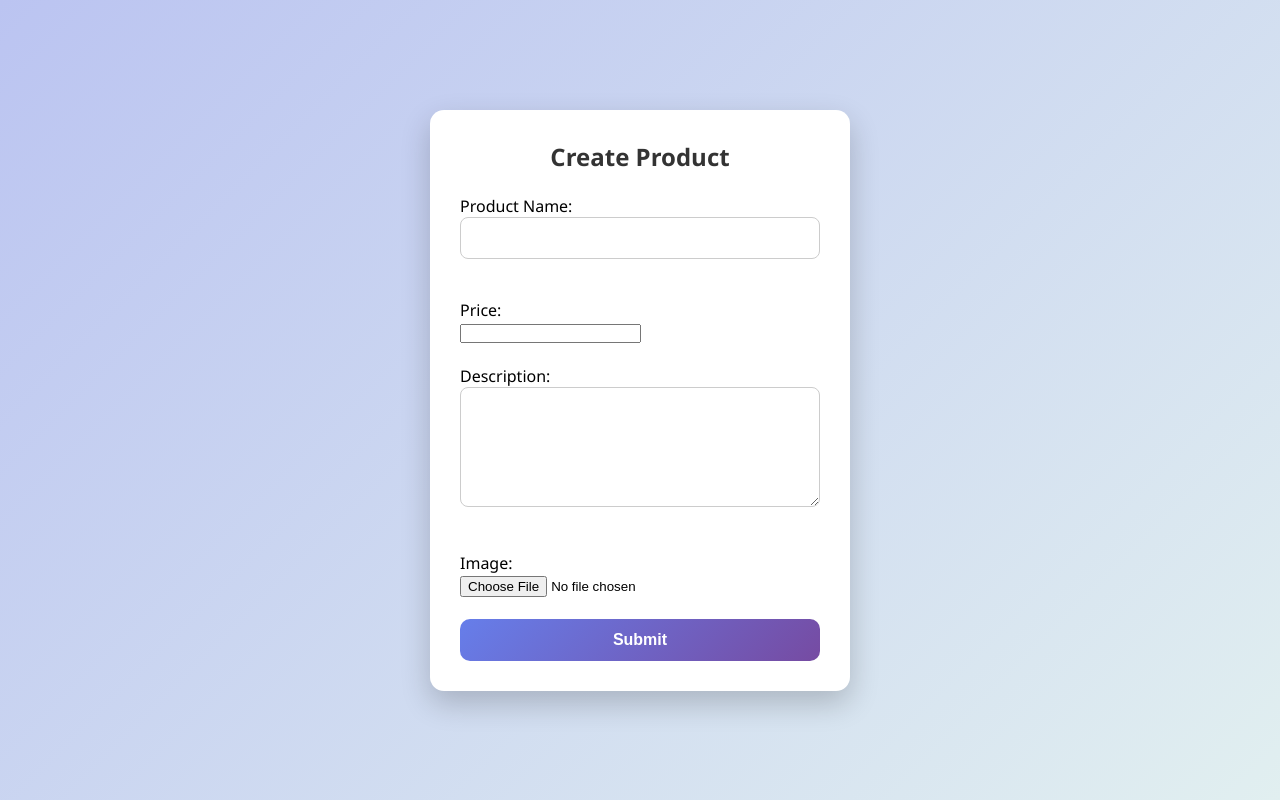
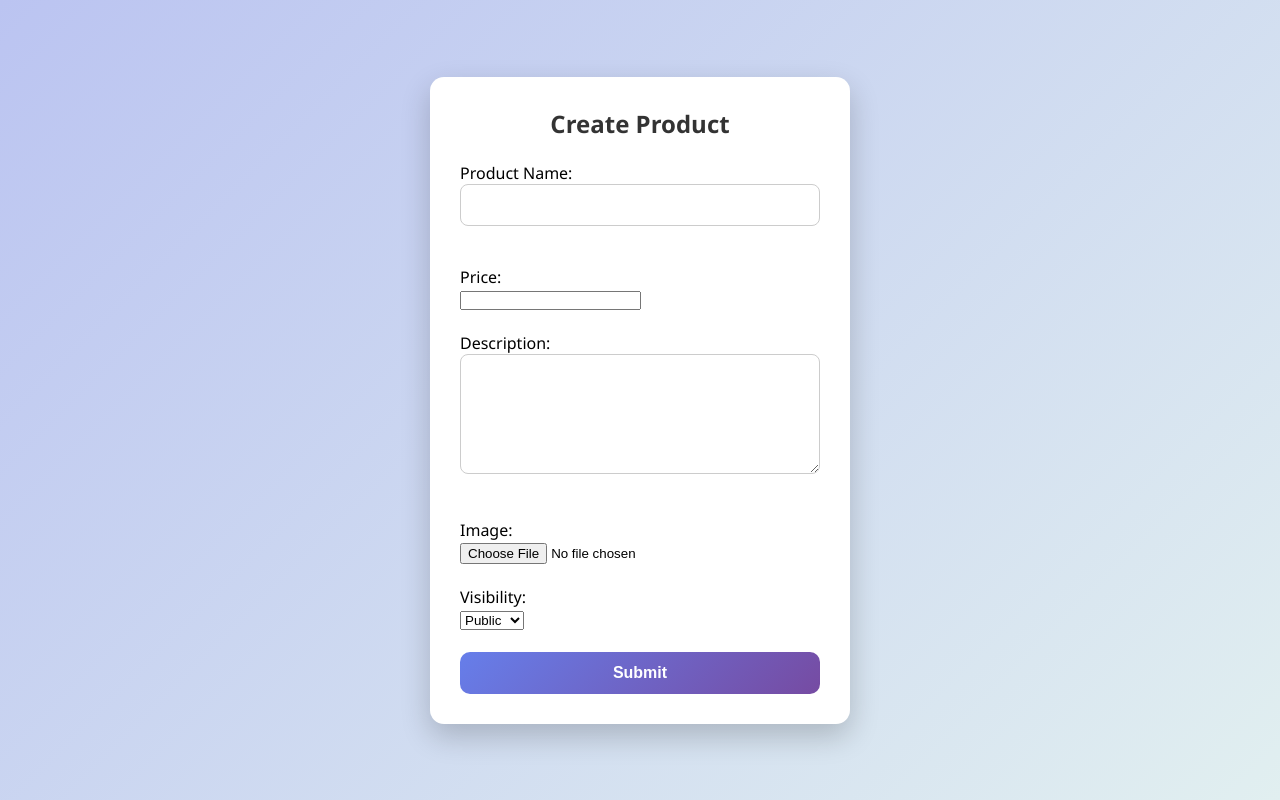
Before and after one commit to srujan2023/Project, a Django app: page /createcart in a window 1280 px wide. Run offline with Django 5.2, Linux system fonts and the light colour scheme.

Commit message:
Products Private Public Option Uploaded

```diff
--- a/mainproject/mainproject/views.py
+++ b/mainproject/mainproject/views.py
@@ -6,11 +6,12 @@ from shopping.models import Shopping
 def home(request):
     if request.user.is_staff:
         visible_articles = articles.objects.all()
+        products = Shopping.objects.all()[:6]
     else:
         visible_articles = articles.objects.filter(visibility=articles.VISIBILITY_PUBLIC)
+        products = Shopping.objects.filter(visibility=Shopping.VISIBILITY_PUBLIC)[:6]
 
     articles_list = visible_articles.order_by('-id')[:5]  # Get latest 5 visible articles
-    products = Shopping.objects.all()[:6]  # Get latest 6 products
     liked_article_ids = []
     disliked_article_ids = []
     if request.user.is_authenticated:
--- a/mainproject/shopping/urls.py
+++ b/mainproject/shopping/urls.py
@@ -4,6 +4,7 @@ from shopping.views import (
     create_cart,
     add_to_cart,
     view_cart,
+    private_products,
     remove_from_cart,
     edit_product,
     buy_product,
@@ -14,6 +15,7 @@ from shopping.views import (
 urlpatterns = [
 
      path('cart', cart, name='cart'),
+     path('cart/private/', private_products, name='private_products'),
      path('cart/items/', view_cart, name='view_cart'),
      path('createcart', create_cart, name='create_cart'),
      path('shopping/add/<int:product_id>/', add_to_cart, name='add_to_cart'),
--- a/mainproject/shopping/views.py
+++ b/mainproject/shopping/views.py
@@ -1,5 +1,5 @@
 from django.shortcuts import redirect, render, get_object_or_404
-from django.http import HttpResponse, JsonResponse
+from django.http import HttpResponse, JsonResponse, HttpResponseForbidden
 from django.contrib.auth.decorators import login_required
 from django.conf import settings
 from django.db.models import Q
@@ -12,7 +12,10 @@ from orders.models import Order
 
 def cart(request):
     search_query = request.GET.get("q", "").strip()
-    products = Shopping.objects.all()
+    if request.user.is_staff:
+        products = Shopping.objects.all()
+    else:
+        products = Shopping.objects.filter(visibility=Shopping.VISIBILITY_PUBLIC)
     cart_items = request.session.get("cart_items", [])
     cart_item_ids = [int(item_id) for item_id in cart_items]
 
@@ -40,17 +43,37 @@ def create_cart(request):
         Price = request.POST.get('Price')
         description = request.POST.get('description')
         image = request.FILES.get('image')
+        visibility = request.POST.get('visibility', Shopping.VISIBILITY_PUBLIC)
+        if visibility not in {Shopping.VISIBILITY_PUBLIC, Shopping.VISIBILITY_PRIVATE}:
+            visibility = Shopping.VISIBILITY_PUBLIC
 
         Shopping.objects.create(
             Productname=Productname,
             Price=Price,
             description=description,
             image=image,
+            visibility=visibility,
         )
 
         return redirect('cart')
 
     return render(request, "create_cart.html")
+
+
+@login_required
+def private_products(request):
+    if not request.user.is_staff:
+        return HttpResponseForbidden("You are not allowed to view private products.")
+
+    products = Shopping.objects.filter(visibility=Shopping.VISIBILITY_PRIVATE)
+    return render(
+        request,
+        "private_products.html",
+        {
+            "products": products,
+            "cart_count": len(request.session.get("cart_items", [])),
+        },
+    )
 
 
 def add_to_cart(request, product_id):
@@ -110,6 +133,9 @@ def edit_product(request, product_id):
         product.Productname = request.POST.get("Productname")
         product.Price = request.POST.get("Price")
         product.description = request.POST.get("description")
+        visibility = request.POST.get("visibility", Shopping.VISIBILITY_PUBLIC)
+        if visibility in {Shopping.VISIBILITY_PUBLIC, Shopping.VISIBILITY_PRIVATE}:
+            product.visibility = visibility
         image = request.FILES.get("image")
         if image:
             product.image = image
--- a/mainproject/templates/Shopping.html
+++ b/mainproject/templates/Shopping.html
@@ -11,6 +11,9 @@
     <div class="cart-header">
         <p class="cart-count"><strong>Cart Items:</strong> <span id="cart-count-value">{{ cart_count }}</span></p>
         <a href="{% url 'view_cart' %}" class="view-cart-link">View Cart</a>
+        {% if user.is_staff %}
+            <a href="{% url 'private_products' %}" class="view-cart-link">Private Products</a>
+        {% endif %}
     </div>
     <form method="get" action="{% url 'cart' %}" class="search-form">
         <input
--- a/mainproject/templates/create_cart.html
+++ b/mainproject/templates/create_cart.html
@@ -21,6 +21,11 @@
     <textarea id="description" name="description" required></textarea><br><br>
     <label for="image">Image:</label><br>
     <input type="file" id="image" name="image" accept="image/*"><br><br>
+    <label for="visibility">Visibility:</label><br>
+    <select id="visibility" name="visibility" required>
+        <option value="public" selected>Public</option>
+        <option value="private">Private</option>
+    </select><br><br>
     <button type="submit">Submit</button>
 </form>
 </div>
--- a/mainproject/templates/edit_cart.html
+++ b/mainproject/templates/edit_cart.html
@@ -20,6 +20,11 @@
         <textarea id="description" name="description" required>{{ product.description }}</textarea><br><br>
         <label for="image">Image:</label><br>
         <input type="file" id="image" name="image" accept="image/*"><br><br>
+        <label for="visibility">Visibility:</label><br>
+        <select id="visibility" name="visibility" required>
+            <option value="public" {% if product.visibility == "public" %}selected{% endif %}>Public</option>
+            <option value="private" {% if product.visibility == "private" %}selected{% endif %}>Private</option>
+        </select><br><br>
         <button type="submit">Update</button>
     </form>
 </div>
--- a/mainproject/templates/html.html
+++ b/mainproject/templates/html.html
@@ -23,6 +23,7 @@
 
         {% if user.is_staff %}
         <li><a href="{% url 'create_cart' %}">Create Cart</a></li>
+        <li><a href="{% url 'private_products' %}">Private Products</a></li>
         <li><a href="{% url 'doahbord.html' %}">Dashboard</a></li>
         {% endif %}
 
```
Also changed, not shown: mainproject/shopping/models.py (+13 -0 lines), mainproject/templates/private_products.html (added, +37 -0 lines), mainproject/db.sqlite3, mainproject/media/products/OIP_a1dK86l.jfif (added), mainproject/media/products/laptop_G7r36K3.webp (added), mainproject/shopping/migrations/0004_shopping_visibility.py (added).
